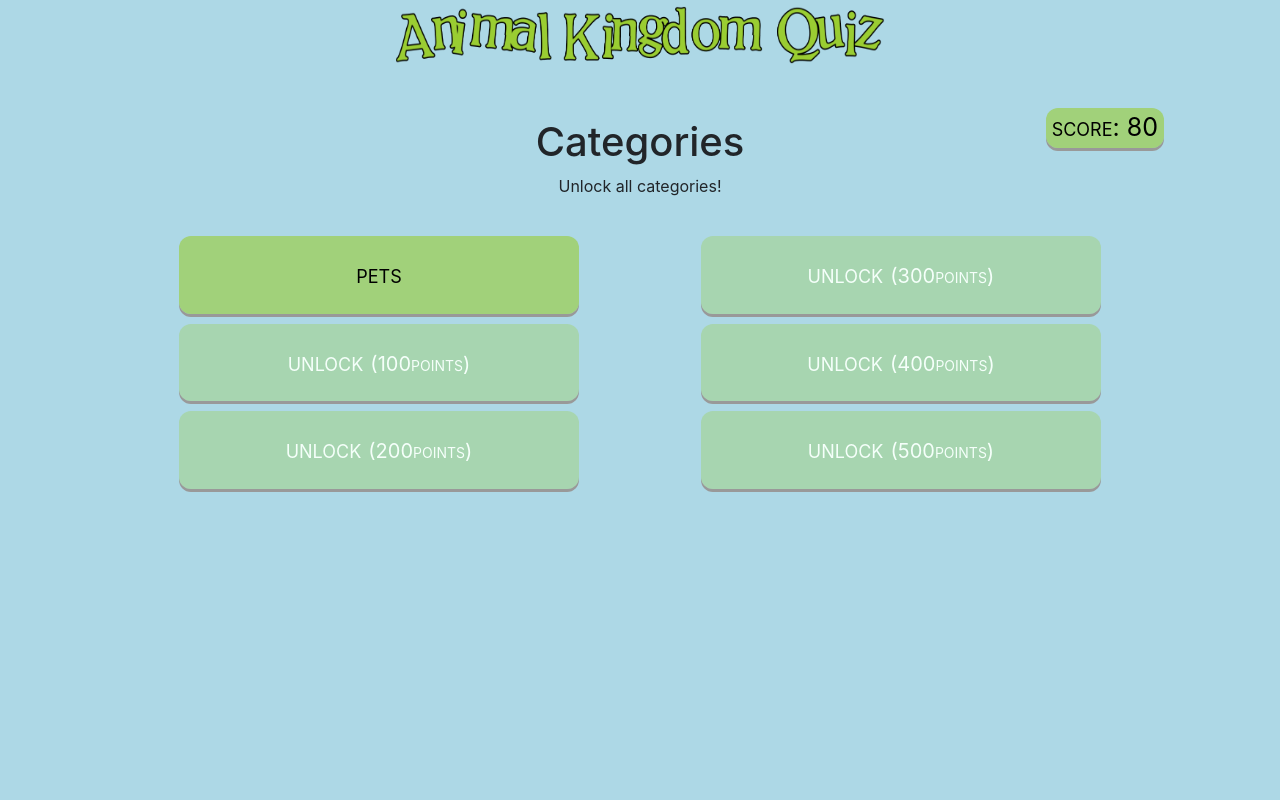
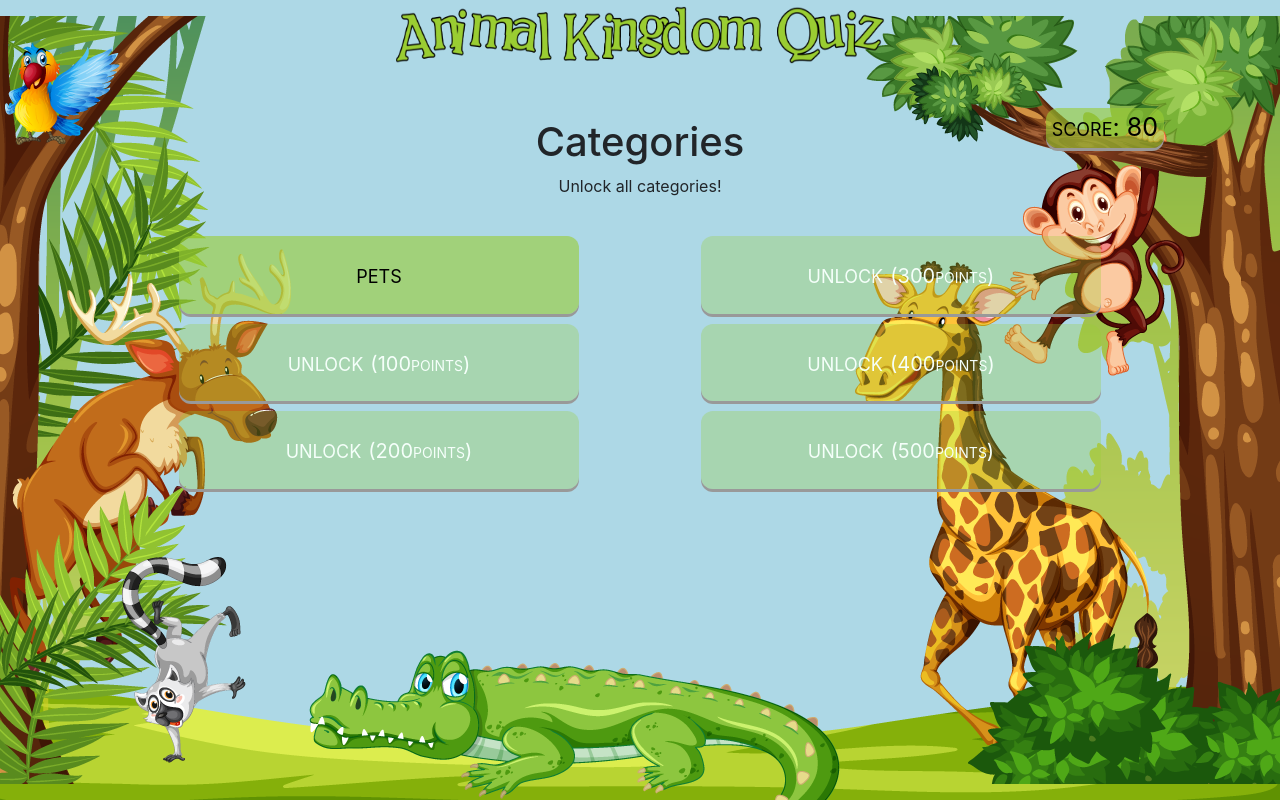
Before and after one commit to mickboer/webprogrammeren, a Flask app: page /index in a window 1280 px wide. Run offline with Flask 2, Linux system fonts and the light colour scheme; a user stored in the database is signed in; data comes from the database, SQL or seed files in the repository; some libraries are stand-ins or nearby versions.

Commit message:
background toegevoegd aan layout.html en styles.css

```diff
--- a/static/styles.css
+++ b/static/styles.css
@@ -1,3 +1,20 @@
+/*BACKGROUND SETTINGS*/
+body, html {
+  height: 100%;
+}
+
+#bg {
+   /*The image used*/
+  background-image: url("BG_left.png"), url("BG_right.png"), url("BG_bottom.png");
+
+  /*Full height*/
+  height: 100%;
+
+   /*Center and scale the image nicely*/
+  background-position: left center, right center, bottom center;
+  background-repeat: no-repeat, no-repeat, no-repeat;
+}
+
 
 
 main .form-control
--- a/templates/layout.html
+++ b/templates/layout.html
@@ -1,6 +1,7 @@
 <!DOCTYPE html>
 
 <html lang="en">
+    <div id="bg">
     <head>
         <!-- https://favicon.io/emoji-favicons/lion-face/ -->
         <link rel="icon" href="/static/favicon.png">
@@ -43,5 +44,5 @@
 
 
     </body>
-
+    </div>
 </html>
```
Also changed, not shown: static/BG_bottom.png, static/BG_left.png, static/BG_right.png.
